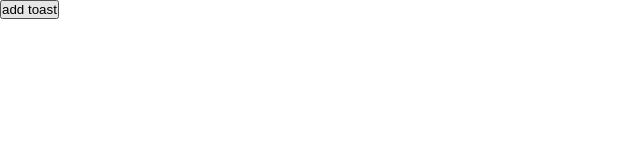
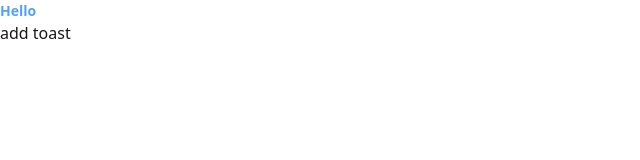
Before and after one commit to dipeshmurmu2005/itstoaster, a website with bundled scripts: page examples/index.html in a window 1280 px wide. Shown: the whole page, without its empty margins (0-640 px from the left). Built offline with nearby package versions, Linux system fonts and the light colour scheme.

Commit message:
compatibility for light and darkmode

```diff
--- a/examples/index.html
+++ b/examples/index.html
@@ -9,10 +9,14 @@
         href="https://fonts.googleapis.com/css2?family=Inter:ital,opsz,wght@0,14..32,100..900;1,14..32,100..900&family=Poppins:ital,wght@0,100;0,200;0,300;0,400;0,500;0,600;0,700;0,800;0,900;1,100;1,200;1,300;1,400;1,500;1,600;1,700;1,800;1,900&display=swap"
         rel="stylesheet">
     <link rel="stylesheet" href="../dist/style.css">
+    <script src="https://cdn.jsdelivr.net/npm/@tailwindcss/browser@4"></script>
+    <link href="https://cdn.jsdelivr.net/npm/daisyui@5" rel="stylesheet" type="text/css" />
+    <script src="https://cdn.jsdelivr.net/npm/@tailwindcss/browser@4"></script>
 </head>
 
 <body>
     <script type="module" src="script.js"></script>
+    <h2 class="text-blue-400 dark:text-red-300">Hello</h2>
     <button id="showtoast">add toast</button>
 </body>
 
--- a/examples/script.js
+++ b/examples/script.js
@@ -3,9 +3,7 @@ const options = {}
 const toast = new Toaster(options);
 function showToast(index) {
     toast.info({
-        icon:{
-            color:'#4BB543'
-        }
+        duration: false,
     });
 }
 let index = 0;
--- a/src/index.ts
+++ b/src/index.ts
@@ -67,7 +67,7 @@ export class Toaster {
             icon: {
                 name: 'check_circle',
                 size: 30,
-                color: '#000000',
+                color: undefined,
             },
         }
         const finalInfo = { ...defaultInfo, ...info, icon: { ...defaultInfo.icon, ...info.icon } };
@@ -85,7 +85,7 @@ export class Toaster {
             icon: {
                 name: 'exclamation_circle',
                 size: 30,
-                color: '#000000',
+                color: undefined,
             },
         }
         const finalInfo = { ...defaultInfo, ...info, icon: { ...defaultInfo.icon, ...info.icon } };
@@ -104,7 +104,7 @@ export class Toaster {
             icon: {
                 name: 'triangular_error',
                 size: 30,
-                color: '#000000',
+                color: undefined,
             },
         }
         const finalInfo = { ...defaultInfo, ...info, icon: { ...defaultInfo.icon, ...info.icon } };
@@ -123,7 +123,7 @@ export class Toaster {
             icon: {
                 name: 'info_circle',
                 size: 30,
-                color: '#000000',
+                color: undefined,
             },
         }
         const finalInfo = { ...defaultInfo, ...info, icon: { ...defaultInfo.icon, ...info.icon } };
@@ -135,14 +135,16 @@ export class Toaster {
 
     createToast(info: ToastInfo) {
         var toast = document.createElement('toast');
-        toast.setAttribute('class', `success-toast toast-${info.position}`);
+        toast.setAttribute('class', `toast-element dark:bg-[#08090a] dark:border dark:border-[#222226] dark:text-white toast-${info.position}`);
         var toastContent = document.createElement('div');
         toastContent.setAttribute('class', 'content');
 
         // icon
         var icon = document.createElement('div');
         icon.setAttribute('class', 'icon');
-        icon.style.color = info.icon?.color ?? '#000000';
+        if (info.icon?.color) {
+            icon.style.color = info.icon.color;
+        }
         var iconSvg = this.iconFinder.getIcon(info.icon?.name ?? '', info.icon?.size);
         if (iconSvg) {
             icon.appendChild(iconSvg)
```
Also changed, not shown: dist/index.js, dist/style.css, 2 other files.
